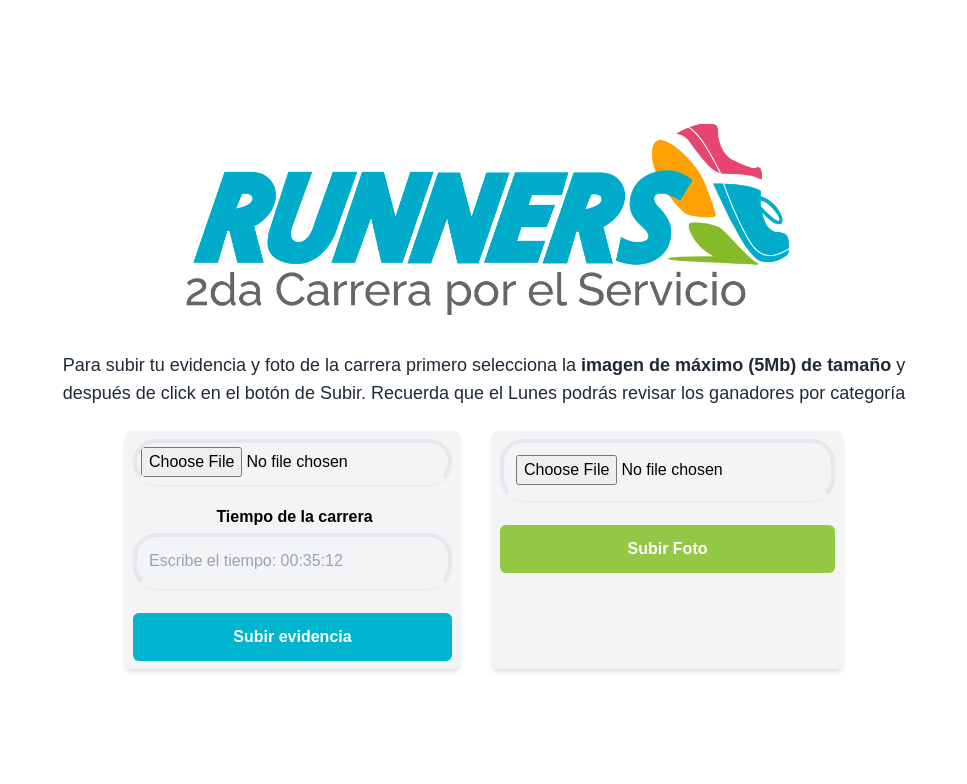
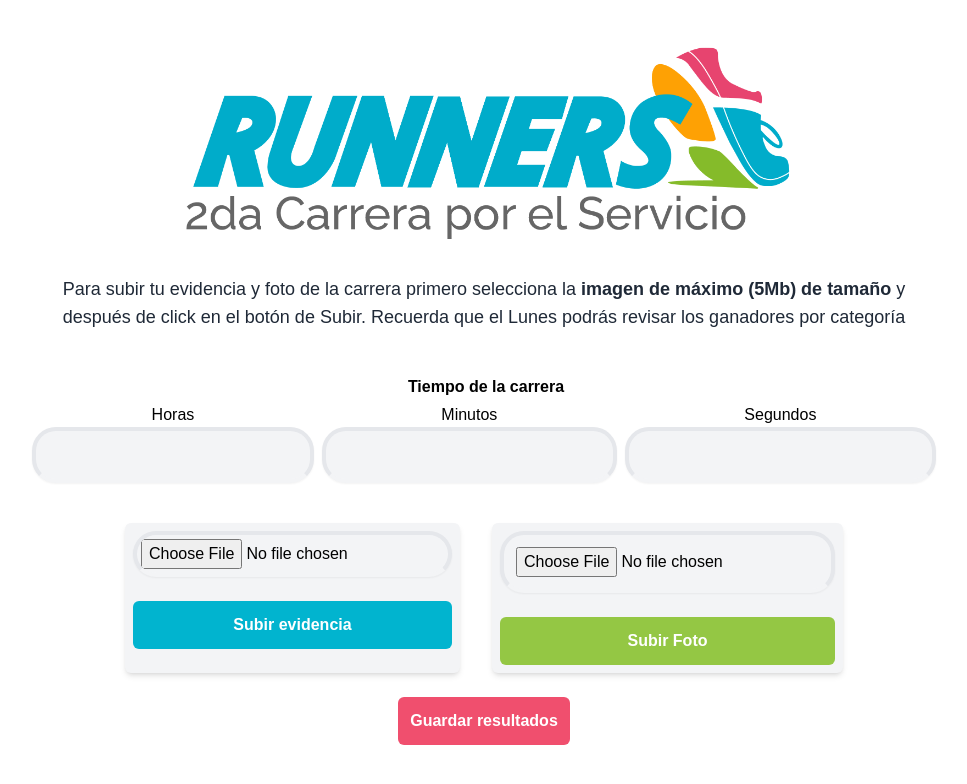
Before and after one commit to davidtoris/runnersapp, a Next.js app: page /evidence in a window 1280 px wide. Shown: the top 784 px of the page, without its empty margins (156-1123 px from the left). Built offline with nearby package versions, Linux system fonts and the light colour scheme.

Commit message:
evidencia status

```diff
--- a/src/app/evidence/page.tsx
+++ b/src/app/evidence/page.tsx
@@ -77,6 +77,22 @@ const Evidence = () => {
             Para subir tu evidencia y foto de la carrera primero selecciona la <span className='font-bold'>imagen de máximo (5Mb) de tamaño</span> y después de click en el botón de Subir. Recuerda que el Lunes podrás revisar los ganadores por categoría
           </div>
 
+          <div className='label mt-5'>Tiempo de la carrera<span className='font-light ml-2'></span></div>
+          <div className='flex text-center m-auto mb-10'>
+            <div>
+              Horas
+              <input type="number" name="hours" className='text-center' />
+            </div>
+            <div className='mx-2'>
+              Minutos
+              <input type="number" name="minutes" className='text-center'/>
+            </div>
+            <div>
+              Segundos
+              <input type="number" name="seconds" className='text-center'/>
+            </div>
+          </div>
+
           <div className='flex flex-col md:flex-row m-auto'>
             <div className='bg-gray-100 p-2 rounded-md shadow-md'>
               {statusCode}
@@ -95,16 +111,14 @@ const Evidence = () => {
               )}
 
               <input type="file" onChange={(e) => handleEvidence(e)} className='p-1' />
-              <div className='label mt-5'>Tiempo de la carrera<span className='font-light ml-2'></span></div>
-              <input
-                name="correo"
-                placeholder="Escribe el tiempo: 00:35:12"
-                type="text" />
-              {statusCode === 413 && ( <div className='text-redCustom'>La foto pesa más de 5Mb</div> )}
+
 
               <div className='bg-blueCustom text-white w-12/12 text-center m-auto font-extrabold p-3 rounded-md flex items-center justify-center hover:scale-105 transition transform duration-200 cursor-pointer mt-6' onClick={uploadEvidence}>
                 {evidenceLoading ? ( <Loader />) : 'Subir evidencia'}
               </div>
+
+              {statusCode === 413 && ( <div className='text-redCustom'>La foto pesa más de 5Mb</div> )}
+
             </div>
 
             <div className='bg-gray-100 p-2 rounded-md shadow-md mt-6 md:mt-0 ml-0 md:ml-8'>
@@ -131,6 +145,10 @@ const Evidence = () => {
               </div>
             </div>
           </div>
+
+          <div className='bg-redCustom text-white w-12/12 text-center m-auto font-extrabold p-3 rounded-md flex items-center justify-center hover:scale-105 transition transform duration-200 cursor-pointer mt-6' onClick={uploadPhoto}>
+                {photoLoading ? ( <Loader />) : 'Guardar resultados'}
+              </div>
         </div>
 
       </div>
--- a/src/store/slices/user/userService.ts
+++ b/src/store/slices/user/userService.ts
@@ -103,8 +103,8 @@ export const uploadPhotoService = ( image : any, token : string, type : string)
       dispatch(imagesPhoto(data))
       console.log(data);
 
-    } catch (error) {
-      console.log(error)
+    } catch (error:any) {
+      dispatch(statusCodeFunc(error?.response?.status))
     }
   }
 }
```
